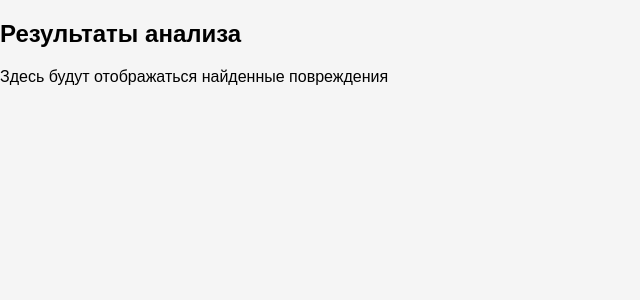
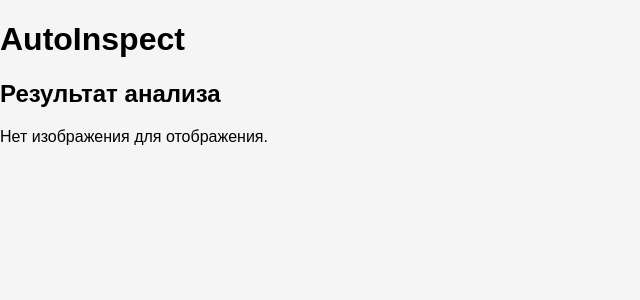
Before and after one commit to DedovInside/AutoInspect, a React (Create React App) app in the folder frontend/: page /result in a window 1280 px wide. Shown: the top 300 px of the page, without its empty margins (0-640 px from the left). Built offline with nearby package versions, Linux system fonts and the light colour scheme.

Commit message:
Add UploadPage with file selection, preview, and navigation to ResultPage

```diff
--- a/frontend/src/App.js
+++ b/frontend/src/App.js
@@ -8,17 +8,29 @@ import ResultPage from './pages/ResultPage/ResultPage';
 import HistoryPage from './pages/HistoryPage/HistoryPage';
 import AdminPage from './pages/AdminPage/AdminPage';
 
+function Layout({ children }) {
+  return (
+    <div>
+      <header>
+        <h1>AutoInspect</h1>
+      </header>
+      <main>{children}</main>
+    </div>
+  );
+}
+
 function App() {
   return (
     <BrowserRouter>
       <Routes>
-        <Route path="/" element={<HomePage />} />
-        <Route path="/login" element={<LoginPage />} />
-        <Route path="/registration" element={<RegistrationPage />} />
-        <Route path="/upload" element={<UploadPage />} />
-        <Route path="/result" element={<ResultPage />} />
-        <Route path="/history" element={<HistoryPage />} />
-        <Route path="/admin" element={<AdminPage />} />
+        <Route path="/" element={<Layout><HomePage /></Layout>} />
+        <Route path="/login" element={<Layout><LoginPage /></Layout>} />
+        <Route path="/registration" element={<Layout><RegistrationPage /></Layout>} />
+        <Route path="/upload" element={<Layout><UploadPage /></Layout>} />
+        <Route path="/result" element={<Layout><ResultPage /></Layout>} />
+        <Route path="/history" element={<Layout><HistoryPage /></Layout>} />
+        <Route path="/admin" element={<Layout><AdminPage /></Layout>} />
+        <Route path="*" element={<div>404 Not Found</div>} />
       </Routes>
     </BrowserRouter>
   );
--- a/frontend/src/pages/ResultPage/ResultPage.js
+++ b/frontend/src/pages/ResultPage/ResultPage.js
@@ -1,8 +1,25 @@
+import { useLocation } from "react-router-dom";
+
 function ResultPage() {
+    const location = useLocation();
+    const file = location.state?.file;
+
     return (
       <div>
-        <h2>Результаты анализа</h2>
-        <p>Здесь будут отображаться найденные повреждения</p>
+        <h2>Результат анализа</h2>
+
+        {!file && <p>Нет изображения для отображения.</p>}
+
+        {file && (
+          <div>
+            <h3>Загруженное изображение:</h3>
+            <img
+              src={URL.createObjectURL(file)}
+              alt="uploaded"
+              style={{ width: "400px", marginTop: "10px" }}
+            />
+          </div>
+        )}
       </div>
     );
   }
--- a/frontend/src/pages/UploadPage/UploadPage.js
+++ b/frontend/src/pages/UploadPage/UploadPage.js
@@ -1,8 +1,49 @@
+import { useState } from "react";
+import { useNavigate } from "react-router-dom";
+
 function UploadPage() {
+  const [file, setFile] = useState(null);
+  const navigate = useNavigate();
+
+  const handleFileChange = (e) => {
+    const selectedFile = e.target.files[0];
+    setFile(selectedFile);
+    console.log(selectedFile);
+  };
+
+  const handleSubmit = () => {
+    if (!file) {
+      alert("Выберите файл");
+      return;
+    }
+
+    navigate("/result", { state: { file } });
+  };
+
   return (
     <div>
       <h2>Загрузка изображений</h2>
-        <p>Здесь будет форма загрузки фотографий автомобиля</p>
+
+     <input
+        type="file"
+        accept="image/*"
+        onChange={handleFileChange}
+     />
+
+     {file && (
+        <div>
+            <h3>Предпросмотр:</h3>
+            <img
+                src={URL.createObjectURL(file)}
+                alt="preview"
+                style={{ width: "300px", marginTop: "10px" }}
+            />
+        </div>
+    )}
+
+        <button onClick={handleSubmit}>
+            Отправить
+        </button>
     </div>
   );
 }
```
Lines whose indentation alone changed are shown as unchanged.
